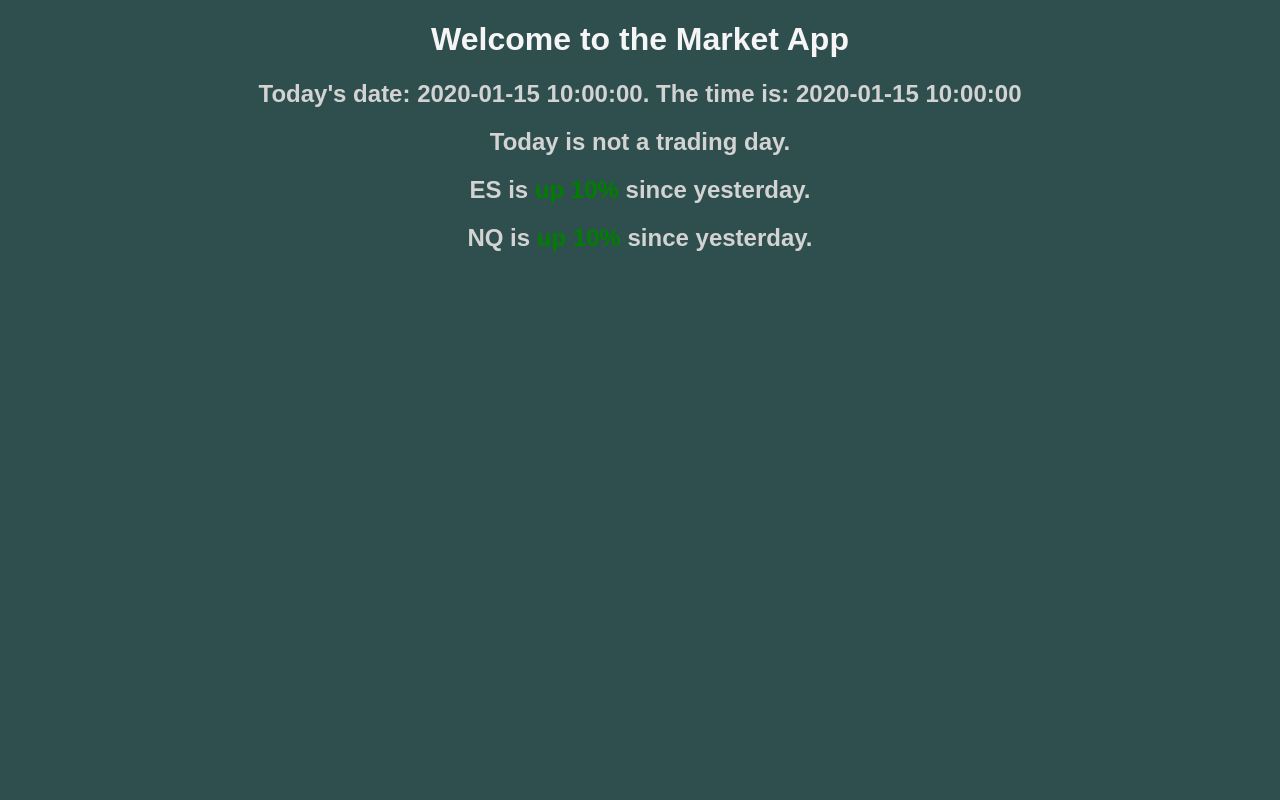
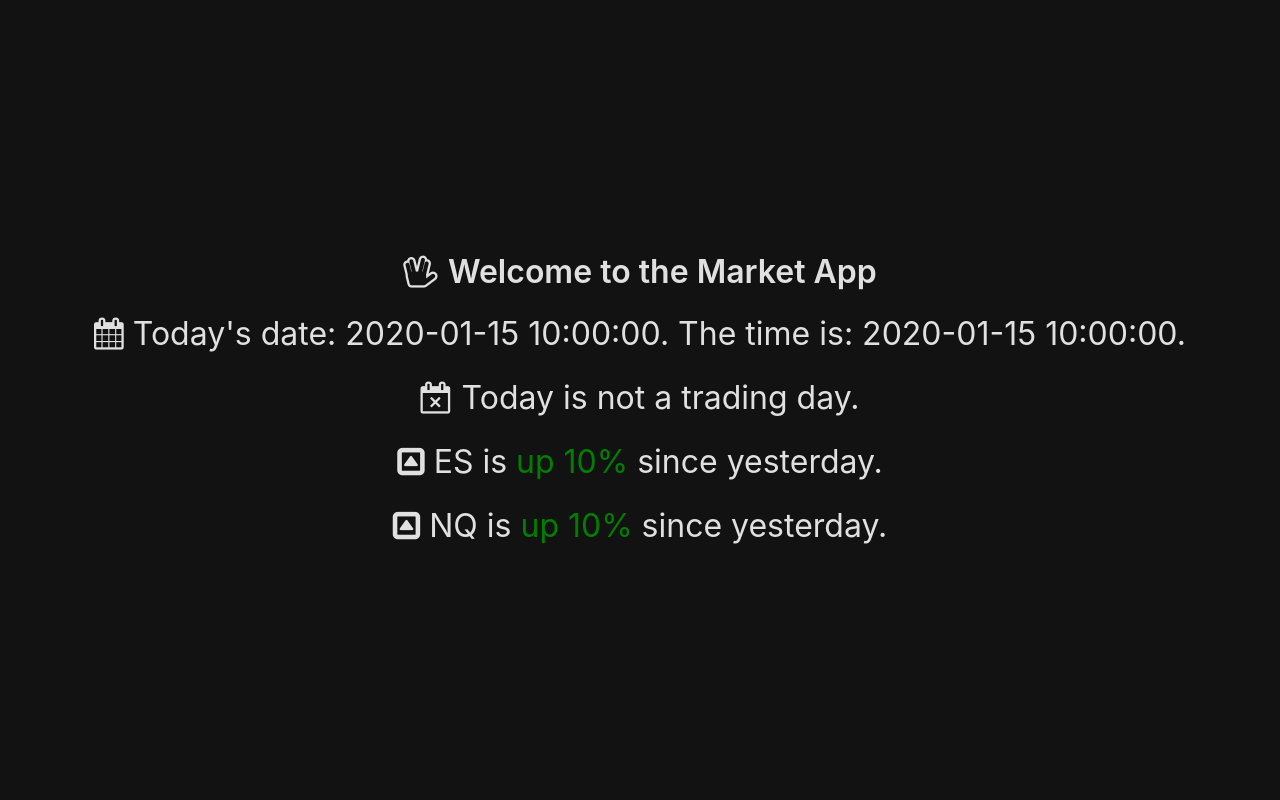
Before and after one commit to r-mazurek/market-webapp-project, a Flask app: template templates/home_page.html in a window 1280 px wide. Run offline with Flask 3, Linux system fonts and the light colour scheme; the template is opened without the code that fills it: most values are stand-ins (such as "Sample title", 1, 10 or a date in 2020).

Commit message:
Polished CSS, added dynamic icons, fixed bugs

```diff
--- a/main.py
+++ b/main.py
@@ -17,7 +17,7 @@ def home():
     session_end_time = datetime.combine(datetime.now(UTC).date(), time(21), UTC)
     now = datetime.now(UTC)
 
-    did_session_start = now > session_start_time
+    did_session_start = now > session_start_time and now < session_end_time
 
     time_to_session_end = session_end_time - now
     time_to_session_start = session_start_time - now
@@ -32,6 +32,8 @@ def home():
     session_start_timestamp = int(session_start_time.timestamp())
     session_end_timestamp = int(session_end_time.timestamp())
 
+    did_session_end = now > session_end_time
+
     data = {
         'today': today,
         'display_time': display_time,
@@ -42,7 +44,8 @@ def home():
         'hours': hours,
         'minutes': minutes,
         'nq_price_change': nq_price_change,
-        'es_price_change': es_price_change
+        'es_price_change': es_price_change,
+        'did_session_end': did_session_end
     }
 
     return render_template('home_page.html', **data)
--- a/static/css/style.css
+++ b/static/css/style.css
@@ -1,12 +1,13 @@
-body {
-    background-color: darkslategrey;
-    font-family: Arial, sans-serif;
+* {background-color: #121212}
+
+.title, .subtitle {
+    color: #e0e0e0;
 }
-h1 {
-    color: whitesmoke;
-    text-align: center;
+
+.positive {
+    color: rgb(0, 126, 0);
 }
-h2 {
-    color: lightgray;
-    text-align: center;
+
+.negative {
+    color: rgb(255, 31, 31);
 }
--- a/templates/home_page.html
+++ b/templates/home_page.html
@@ -1,70 +1,135 @@
 <!DOCTYPE html>
-<html>
+<html lang="en">
 <head>
     <meta charset="UTF-8">
     <meta name="viewport" content="width=device-width, initial-scale=1.0">
-    <title>Market App</title>
+    <title>The Market App</title>
+
+    <!-- Link to Bulma CSS CDN -->
+    <link rel="stylesheet" href="https://cdnjs.cloudflare.com/ajax/libs/bulma/0.9.3/css/bulma.min.css">
+
+    <!-- Link to your custom stylesheet -->
     <link rel="stylesheet" href="{{ url_for('static', filename='css/style.css') }}">
 
+    <!-- Link to icons-->
+    <link rel="stylesheet" href="https://cdnjs.cloudflare.com/ajax/libs/font-awesome/4.7.0/css/font-awesome.min.css">
+
+
     <style>
-        .positive {color: rgb(0, 126, 0)}
-        .negative {color: rgb(255, 31, 31)}
+        body {
+            background-color: #121212; /* Dark background */
+            color: #e0e0e0; /* Light text color */
+        }
+        .section {
+            display: flex;
+            align-items: center;
+            justify-content: center;
+            min-height: 100vh; /* Full viewport height */
+            padding: 5vh 2vw; /* Padding for spacing */
+            background-color: #121212; /* Consistent background */
+        }
+        .container {
+            text-align: center;
+        }
+        .positive {
+            color: rgb(0, 126, 0);
+        }
+        .negative {
+            color: rgb(255, 31, 31);
+        }
+        .title, .subtitle, .countdown {
+            color: #e0e0e0;
+            font-size: 2.5vw; /* Consistent text size */
+        }
     </style>
 </head>
 <body>
-    <h1>Welcome to the Market App</h1>
-    <h2>Today's date: {{ today }}. The time is: {{ display_time }}</h2>
-    <h2>
+    <section class="section">
+        <div class="container">
+            <h1 class="title"><i class="fa fa-hand-spock-o"></i> Welcome to the Market App</h1>
+            <h1></h1>
+            <h2 class="subtitle"><i class="fa fa-calendar"></i> Today's date: {{ today }}. The time is: {{ display_time }}.</h2>
+
+            <h2 class="subtitle">
+                {% if is_trading_day %}
+                    <i class="fa fa-calendar-check-o"></i>
+                {% else %}
+                    <i class="fa fa-calendar-times-o"></i>
+                {% endif %}
+
                 Today is
                 {% if is_trading_day %}
                     a trading day.
-            <h2>
-                The session has
-                {% if did_session_start %}
-                    already started.
-                    <h2 id="countdown" class="countdown"></h2>
-                {% else %}
-                    not started yet.
-                    <h2 id="countdown" class="countdown"></h2>
-                {% endif %}
-            </h2>
                 {% else %}
                     not a trading day.
                 {% endif %}
             </h2>
-    <h2>
+
+            {% if is_trading_day %}
+                <h2 class="subtitle">
+                    {% if did_session_start %}
+                    <i class="fa fa-hourglass-2"></i>
+                    {% else %}
+                        {% if not did_session_end %}
+                        <i class="fa fa-hourglass-1"></i>
+                        {% else %}
+                        <i class="fa fa-hourglass-end"></i>
+                        {% endif %}
+                    {% endif %}
+
+                    The session has
+                    {% if did_session_start %}
+                        already started.
+                        <h3 id="countdown" class="countdown"></h3>
+                    {% else %}
+                        {% if not did_session_end %}
+                            not started yet.
+                            <h3 id="countdown" class="countdown"></h3>
+                        {% else %}
+                            already ended.
+                        {% endif %}
+                    {% endif %}
+                </h2>
+            {% endif %}
+
+            <h2 class="subtitle">
+                {% if es_price_change >= 0 %}
+                    <i class="fa fa-caret-square-o-up"></i>
+                {% else %}
+                    <i class="	fa fa-caret-square-o-down"></i>
+                {% endif %}
+
                 ES is
                 {% if es_price_change >= 0 %}
-            <span class="positive">
-                up {{ es_price_change }}%
-            </span>
+                    <span class="positive">up {{ es_price_change }}%</span>
                 {% else %}
-            <span class="negative">
-                down {{ es_price_change }}%
-            </span>
-        {% endif %}
-        since yesterday.
-    </h2>
-    <h2>
-        NQ is
-        {% if nq_price_change >= 0 %}
-            <span class="positive">
-                up {{ nq_price_change }}%
-            </span>
-        {% else %}
-            <span class="negative">
-                down {{ nq_price_change }}%
-            </span>
+                    <span class="negative">down {{ es_price_change }}%</span>
                 {% endif %}
                 since yesterday.
             </h2>
 
+            <h2 class="subtitle">
+                {% if nq_price_change >= 0 %}
+                    <i class="fa fa-caret-square-o-up"></i>
+                {% else %}
+                    <i class="	fa fa-caret-square-o-down"></i>
+                {% endif %}
+                NQ is
+                {% if nq_price_change >= 0 %}
+                    <span class="positive">up {{ nq_price_change }}%</span>
+                {% else %}
+                    <span class="negative">down {{ nq_price_change }}%</span>
+                {% endif %}
+                since yesterday.
+            </h2>
+        </div>
+    </section>
+
+    <!-- Countdown Script -->
     <script>
-        // Session start and end times (from Flask in UNIX timestamps)
         const sessionStartTime = {{ session_start_timestamp }};
         const sessionEndTime = {{ session_end_timestamp }};
 
-        // Function to calculate and display countdown
         function updateCountdown() {
             const now = Math.floor(Date.now() / 1000); // Current time in seconds
             let prefixText = "Time to session end: "; // Default text
@@ -77,7 +142,7 @@
                 const timeRemaining = sessionEndTime - now;
                 displayTime(timeRemaining, prefixText);
             } else {
-                document.getElementById("countdown").textContent = "The session has ended.";
+                document.getElementById("countdown").textContent = "Today's session has ended.";
                 clearInterval(countdownInterval);
             }
         }
@@ -88,12 +153,11 @@
             const seconds = timeRemaining % 60;
 
             document.getElementById("countdown").textContent =
-                `${prefixText} ${hours}h ${minutes}m ${seconds}s`;
+                `${<i class="fas fa-clock"></i>}${prefixText} ${hours}h ${minutes}m ${seconds}s`;
         }
 
         const countdownInterval = setInterval(updateCountdown, 1000);
         updateCountdown();
-
     </script>
 </body>
 </html>
```
Lines whose indentation alone changed are shown as unchanged.
